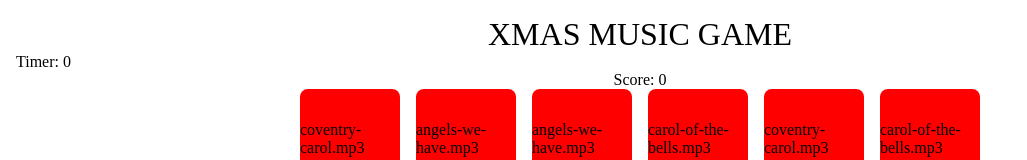
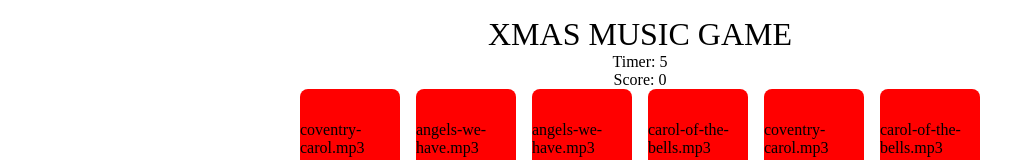
Before and after one commit to vapppu/christmas-project, a React (Vite) app: page / in a window 1280 px wide. Shown: the top 160 px of the page, without its empty margins (0-1027 px from the left). Built offline with nearby package versions, Linux system fonts and the light colour scheme.

Commit message:
Add timer that counts seconds from 0 upwards when game is going on

```diff
--- a/src/App.css
+++ b/src/App.css
@@ -45,6 +45,9 @@ body {
 h1 {
   text-align: center;
 }
+.timer {
+  text-align: center;
+}
 .score {
   text-align: center;
 }
--- a/src/components/Game.jsx
+++ b/src/components/Game.jsx
@@ -30,7 +30,11 @@ function Game() {
   const [score, setScore] = useState(0);
   const [gameIsFinished, setGameIsFinished] = useState(false)
   const [seconds, setSeconds] = useState(0);
-  const [timeIsRunning, setTimeIsRunning] = useState(0)
+
+  useEffect(() => {
+    const timer = setInterval(() => setSeconds(seconds + 1), 1000);
+    return () => clearInterval(timer)
+  }, [seconds])
 
   const increaseScore = () => setScore(score + 1);
 
--- a/src/components/MusicCards.jsx
+++ b/src/components/MusicCards.jsx
@@ -15,8 +15,6 @@ const MusicCards = ({ songCards, increaseScore, finishGame }) => {
   const [cards, setCards] = useState(cardData);
   const [nowPlaying, setNowPlaying] = useState(null);
   const [open, setOpen] = useState([]);
-  const [gameFInished, setGameFinished] = useState(false)
-
 
   // When song is set to play, play it
   useEffect(() => {
@@ -41,7 +39,6 @@ const MusicCards = ({ songCards, increaseScore, finishGame }) => {
   }, [open]);
 
   useEffect(() => {
-    console.log("Checking if game is still going on...")
     if (allCardsAreFound()) {
       finishGame()
     }
--- a/src/components/Timer.jsx
+++ b/src/components/Timer.jsx
@@ -1,7 +1,7 @@
 import '../App.css'
 
 const Timer = ({seconds}) => {
-    return <div>Timer: {seconds}</div>
+    return <div className="timer">Timer: {seconds}</div>
 }
 
 export default Timer;
```
